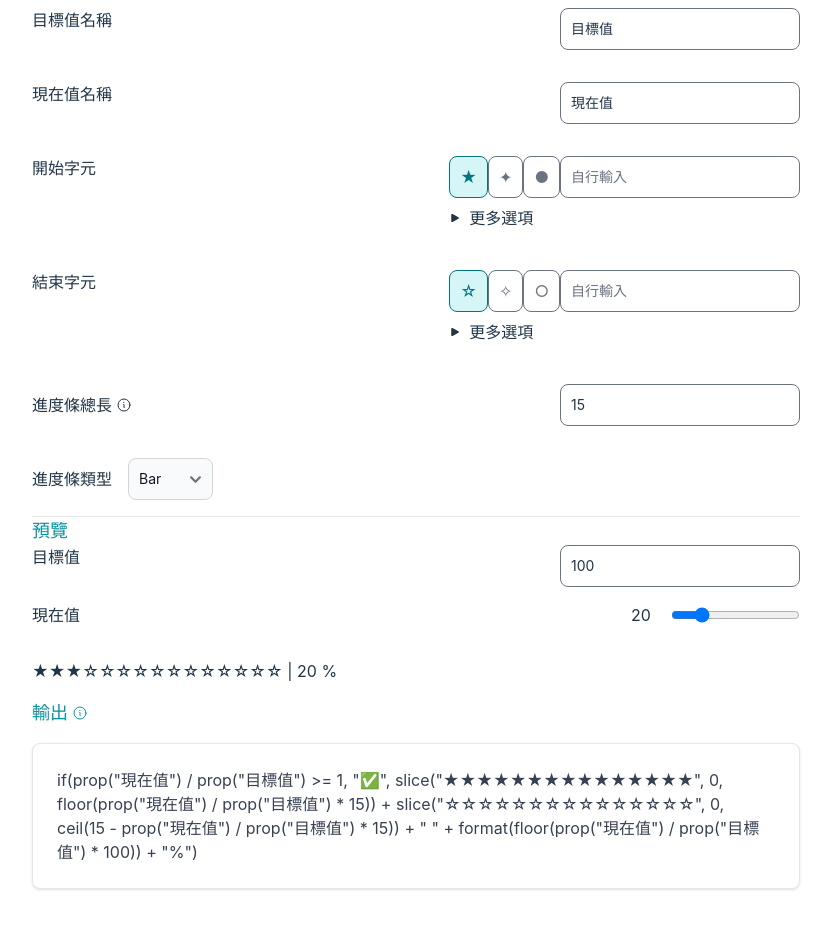
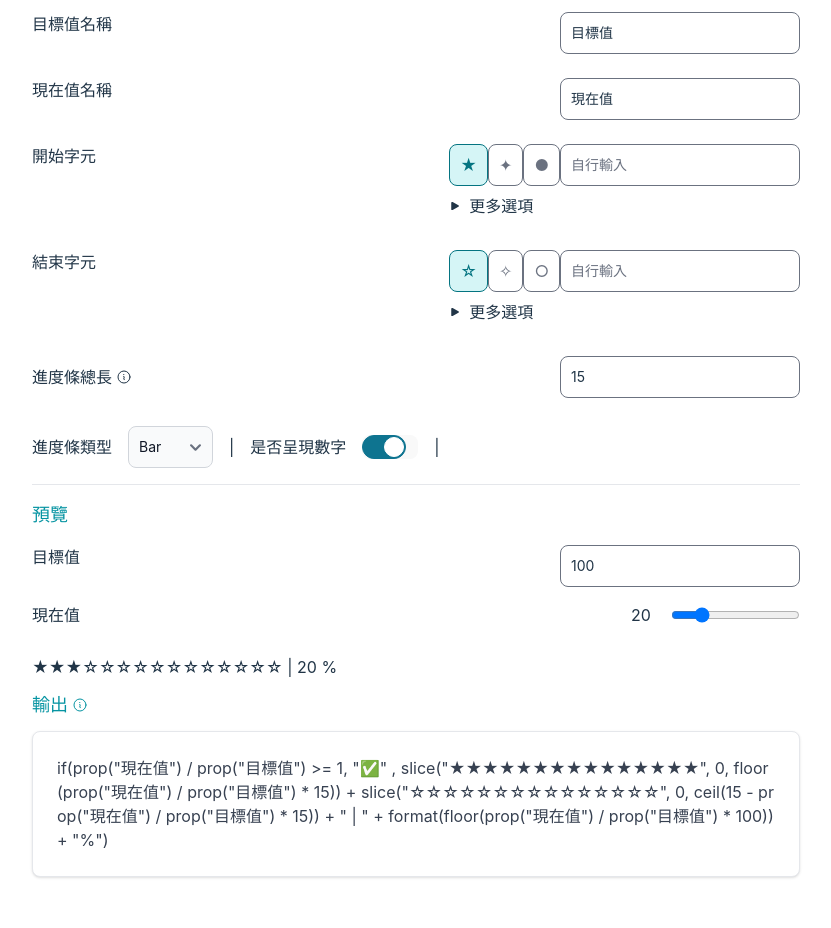
Before and after one commit to benben6515/notion-tool, a React (Vite) app: page / in a window 1280 px wide. Shown: the part 200-1128 px from the top of the page, without its empty margins (224-1055 px from the left). Built offline with nearby package versions, Linux system fonts and the light colour scheme.

Commit message:
feat: add progress bar type-slide

```diff
--- a/src/components/ProgressBar/ProgressBar.tsx
+++ b/src/components/ProgressBar/ProgressBar.tsx
@@ -3,14 +3,14 @@ import type { ChangeEvent, ChangeEventHandler } from 'react'
 import '../../i18n/config'
 import { useTranslation } from 'react-i18next'
 import type { CustomFlowbiteTheme } from 'flowbite-react'
-import { TextInput, Select } from 'flowbite-react'
+import { TextInput, Select, ToggleSwitch } from 'flowbite-react'
 
 import LabelTooltip from '../Tooltips/LabelTooltip'
 import TypeBar from './TypeBar'
 import TypeSlide from './TypeSlide'
 import type { TYPE_OPTIONS_MAP_TYPE } from './types'
 
-export const columClass = 'py-4 w-full flex justify-between space-x-4'
+export const columClass = 'py-3 w-full flex justify-between space-x-4'
 export const customTheme: CustomFlowbiteTheme['textInput'] = {
   field: {
     input: {
@@ -46,6 +46,7 @@ function App() {
   const [startChar, setStartChar] = useState('★')
   const [endChar, setEndChar] = useState('☆')
   const [type, setType] = useState(TYPE_OPTIONS[0])
+  const [isShowNumber, setIsShowNumber] = useState(true)
 
   const updateCurrentValueName = (e: ChangeEvent<HTMLInputElement>) => setCurrentValueName(e.target.value)
   const updateTotalValueName = (e: ChangeEvent<HTMLInputElement>) => setTotalValueName(e.target.value)
@@ -53,6 +54,7 @@ function App() {
   const updateStartChar = (e: ChangeEvent<HTMLInputElement>) => setStartChar(e.target.value)
   const updateEndChar = (e: ChangeEvent<HTMLInputElement>) => setEndChar(e.target.value)
   const updateType = (e: ChangeEvent<HTMLSelectElement>) => setType(e.target.value)
+  const updateIsShowNumber = (checked: boolean) => setIsShowNumber(checked)
 
   const [isStartCharListExpand, setIsStartCharListExpand] = useState(false)
   const [isEndCharListExpand, setIsEndCharListExpand] = useState(false)
@@ -72,6 +74,7 @@ function App() {
             endChar={endChar}
             currentValueName={currentValueName}
             totalValueName={totalValueName}
+            isShowNumber={isShowNumber}
           />
         )
       case TYPE_OPTIONS_MAP.slide.value:
@@ -82,6 +85,7 @@ function App() {
             endChar={endChar}
             currentValueName={currentValueName}
             totalValueName={totalValueName}
+            isShowNumber={isShowNumber}
           />
         )
       default:
@@ -143,7 +147,7 @@ function App() {
   return (
     <>
       <section className="w-full">
-        <h3 className="text-teal-500 text-2xl font-bold">{t('progressBar')}</h3>
+        <h3 className="text-teal-500 text-2xl font-bold pb-2">{t('progressBar')}</h3>
 
         <div className={columClass}>
           <label>{t('fields.totalValueName')}</label>
@@ -218,7 +222,7 @@ function App() {
           <TextInput theme={customTheme} type="number" value={progressLength} min="1" onChange={updateProgressLength} />
         </div>
 
-        <div className="py-4 w-full flex space-x-4">
+        <div className="py-4 w-full flex items-center space-x-4">
           <label className="flex items-center">
             <span>{t('fields.progressType')}</span>
           </label>
@@ -229,6 +233,12 @@ function App() {
               </option>
             ))}
           </Select>
+          <span> | </span>
+          <label className="flex items-center">
+            <span>{t('fields.isShowNumber')}</span>
+          </label>
+          <ToggleSwitch label={''} checked={isShowNumber} defaultChecked onChange={updateIsShowNumber} />
+          <span> | </span>
         </div>
 
         <hr />
--- a/src/components/ProgressBar/TypeBar.tsx
+++ b/src/components/ProgressBar/TypeBar.tsx
@@ -8,7 +8,14 @@ import LabelTooltip from '../Tooltips/LabelTooltip'
 import { columClass, customTheme } from './ProgressBar'
 import type { TypeBarPropsType } from './types'
 
-function TypeBar({ progressLength, startChar, endChar, currentValueName, totalValueName }: TypeBarPropsType) {
+function TypeBar({
+  progressLength,
+  startChar,
+  endChar,
+  currentValueName,
+  totalValueName,
+  isShowNumber,
+}: TypeBarPropsType) {
   const { t } = useTranslation()
   const { copyContent } = useCopy()
 
@@ -26,12 +33,16 @@ function TypeBar({ progressLength, startChar, endChar, currentValueName, totalVa
   useEffect(() => {
     const startString = Array(+progressLength).fill(startChar).join('')
     const endString = Array(+progressLength).fill(endChar).join('')
-    const text = `if(prop("${currentValueName}") / prop("${totalValueName}") >= 1, "✅", slice("${startString}", 0, floor(prop("${currentValueName}") / prop("${totalValueName}") * ${progressLength}))
+    let numberText = isShowNumber
+      ? `+ " | " + format(floor(prop("${currentValueName}") / prop("${totalValueName}") * 100)) + "%")`
+      : ')'
+    const text = `if(prop("${currentValueName}") / prop("${totalValueName}") >= 1, "✅"
+, slice("${startString}", 0, floor(prop("${currentValueName}") / prop("${totalValueName}") * ${progressLength}))
 + slice("${endString}", 0, ceil(${progressLength} - prop("${currentValueName}") / prop("${totalValueName}") * ${progressLength}))
-+ " " + format(floor(prop("${currentValueName}") / prop("${totalValueName}") * 100)) + "%")
+${numberText}
 `
     setTemplateText(text)
-  }, [progressLength, startChar, endChar, currentValueName, totalValueName])
+  }, [progressLength, startChar, endChar, currentValueName, totalValueName, isShowNumber])
 
   function mapValueToProgress() {
     if (+currentValue < 0) return
@@ -48,29 +59,24 @@ function TypeBar({ progressLength, startChar, endChar, currentValueName, totalVa
     return `${Math.floor((+currentValue / +totalValue) * 100)} %`
   }
 
-  async function onClickOutput() {
-    console.log('click')
-    await copyContent(templateText)
-  }
+  const onClickOutput = async () => await copyContent(templateText)
 
   return (
     <>
-      <div>
-        <div className="text-teal-500 text-lg font-bold">{t('fields.preview')}</div>
-      </div>
+      <div className="text-teal-500 text-lg font-bold py-4">{t('fields.preview')}</div>
       <div className="w-full flex justify-between space-x-4">
-        <label>{t('fields.totalValue')}</label>
+        <label>{totalValueName}</label>
         <TextInput theme={customTheme} type="number" value={totalValue} min="1" onChange={updateTotalValue} />
       </div>
       <div className="py-4 w-full flex justify-between space-x-4">
-        <label>{t('fields.currentValue')}</label>
+        <label>{currentValueName}</label>
         <span className="flex items-center">
           <span className="w-6 mx-4">{currentValue}</span>
           <input type="range" max={totalValue} min="0" step="1" value={currentValue} onChange={updateCurrentValue} />
         </span>
       </div>
       <div className={columClass}>
-        <div>
+        <div className="break-all">
           {mapValueToProgress()} | <span>{showValue()}</span>
         </div>
       </div>
@@ -84,7 +90,7 @@ function TypeBar({ progressLength, startChar, endChar, currentValueName, totalVa
           onClick={onClickOutput}
           className="block p-6 bg-white border border-gray-200 rounded-lg shadow hover:bg-gray-100 dark:bg-gray-800 dark:border-gray-700 dark:hover:bg-gray-700"
         >
-          <p className="font-normal text-gray-700 dark:text-gray-400 text-start">{templateText}</p>
+          <p className="font-normal text-gray-700 dark:text-gray-400 text-start break-all">{templateText}</p>
         </button>
       </div>
     </>
--- a/src/components/ProgressBar/TypeSlide.tsx
+++ b/src/components/ProgressBar/TypeSlide.tsx
@@ -6,17 +6,16 @@ import { useCopy } from '../../hooks/useCopy'
 import { TextInput } from 'flowbite-react'
 import LabelTooltip from '../Tooltips/LabelTooltip'
 import { columClass, customTheme } from './ProgressBar'
+import type { TypeBarPropsType } from './types'
 
-interface TypeBarPropsType {
-  progressLength: string
-  startChar: string
-  endChar: string
-  currentValueName: string
-  totalValueName: string
-}
-
-// TODO add slide type
-function TypeSlide({ progressLength, startChar, endChar, currentValueName, totalValueName }: TypeBarPropsType) {
+function TypeSlide({
+  progressLength,
+  startChar,
+  endChar,
+  currentValueName,
+  totalValueName,
+  isShowNumber,
+}: TypeBarPropsType) {
   const { t } = useTranslation()
   const { copyContent } = useCopy()
 
@@ -33,13 +32,17 @@ function TypeSlide({ progressLength, startChar, endChar, currentValueName, total
 
   useEffect(() => {
     const startString = Array(+progressLength).fill(startChar).join('')
-    const endString = Array(+progressLength).fill(endChar).join('')
-    const text = `if(prop("${currentValueName}") / prop("${totalValueName}") >= 1, "✅", slice("${startString}", 0, floor(prop("${currentValueName}") / prop("${totalValueName}") * ${progressLength}))
-+ slice("${endString}", 0, ceil(${progressLength} - prop("${currentValueName}") / prop("${totalValueName}") * ${progressLength}))
-+ " " + format(floor(prop("${currentValueName}") / prop("${totalValueName}") * 100)) + "%")
+    let numberText = isShowNumber
+      ? `+ " | " + format(floor(prop("${currentValueName}") / prop("${totalValueName}") * 100)) + "%")`
+      : ')'
+    const text = `if(prop("${currentValueName}") / prop("${totalValueName}") >= 1, "✅"
+, slice("${startString}", 0, floor(prop("${currentValueName}") / prop("${totalValueName}") * ${progressLength}))
++ "${endChar}"
++ slice("${startString}", 1, ceil(${progressLength} - prop("${currentValueName}") / prop("${totalValueName}") * ${progressLength}))
+${numberText}
 `
     setTemplateText(text)
-  }, [progressLength, startChar, endChar, currentValueName, totalValueName])
+  }, [progressLength, startChar, endChar, currentValueName, totalValueName, isShowNumber])
 
   function mapValueToProgress() {
     if (+currentValue < 0) return
@@ -47,7 +50,9 @@ function TypeSlide({ progressLength, startChar, endChar, currentValueName, total
     const startCount = Math.floor((+currentValue / +totalValue) * +progressLength)
     const endCount = +progressLength - +startCount
     if (startCount < 0 || endCount < 0) return
-    return `${Array(startCount).fill(startChar).join('')}${Array(endCount).fill(endChar).join('')}`
+    const charArray = Array(+progressLength).fill(startChar)
+    charArray.splice(startCount, 1, endChar)
+    return `${charArray.join('')}`
   }
 
   function showValue() {
@@ -56,22 +61,17 @@ function TypeSlide({ progressLength, startChar, endChar, currentValueName, total
     return `${Math.floor((+currentValue / +totalValue) * 100)} %`
   }
 
-  async function onClickOutput() {
-    console.log('click')
-    await copyContent(templateText)
-  }
+  const onClickOutput = async () => await copyContent(templateText)
 
   return (
     <>
-      <div>
-        <div className="text-teal-500 text-lg font-bold">{t('fields.preview')}</div>
-      </div>
+      <div className="text-teal-500 text-lg font-bold py-4">{t('fields.preview')}</div>
       <div className="w-full flex justify-between space-x-4">
-        <label>{t('fields.totalValue')}</label>
+        <label>{totalValueName}</label>
         <TextInput theme={customTheme} type="number" value={totalValue} min="1" onChange={updateTotalValue} />
       </div>
       <div className="py-4 w-full flex justify-between space-x-4">
-        <label>{t('fields.currentValue')}</label>
+        <label>{currentValueName}</label>
         <span className="flex items-center">
           <span className="w-6 mx-4">{currentValue}</span>
           <input type="range" max={totalValue} min="0" step="1" value={currentValue} onChange={updateCurrentValue} />
--- a/src/components/ProgressBar/types.ts
+++ b/src/components/ProgressBar/types.ts
@@ -4,6 +4,7 @@ export type TypeBarPropsType = {
   endChar: string
   currentValueName: string
   totalValueName: string
+  isShowNumber: boolean
 }
 
 export type TYPE_OPTIONS_MAP_TYPE = {
--- a/src/components/Toast/ToastDanger.tsx
+++ b/src/components/Toast/ToastDanger.tsx
@@ -5,7 +5,7 @@ function ToastDanger(i18nKey: string) {
   return (
     <div
       id={id}
-      className="hidden w-[300px] p-4 mb-4 text-sm text-red-800 border border-red-300 rounded-lg bg-red-50 dark:bg-gray-800 dark:text-red-400 dark:border-red-800"
+      className="hidden w-[300px] p-4 mb-4 text-sm text-red-800 border border-red-300 rounded-lg bg-red-50 dark:bg-gray-800 dark:text-red-400 dark:border-red-800 z-10"
       role="alert"
     >
       <div>
--- a/src/components/Toast/ToastSuccess.tsx
+++ b/src/components/Toast/ToastSuccess.tsx
@@ -6,7 +6,7 @@ function ToastSuccess(i18nKey: string) {
   return (
     <div
       id={id}
-      className="hidden w-[300px] p-4 mb-4 text-sm text-green-800 border border-green-300 rounded-lg bg-green-50 dark:bg-gray-800 dark:text-green-400 dark:border-green-800"
+      className="hidden w-[300px] p-4 mb-4 text-sm text-green-800 border border-green-300 rounded-lg bg-green-50 dark:bg-gray-800 dark:text-green-400 dark:border-green-800 z-10"
       role="alert"
     >
       <div>
--- a/src/i18n/en.json
+++ b/src/i18n/en.json
@@ -1,5 +1,5 @@
 {
-  "progressBar": "Progress Bar",
+  "progressBar": "Notion Progress Maker",
   "translateSwitch": "中文",
   "description": {
     "part1": "This is a simple example.",
@@ -12,6 +12,7 @@
     "currentValueName": "Current value name",
     "startChar": "Start char",
     "endChar": "End char",
+    "isShowNumber": "Show number",
     "progressType": "Progress type",
     "progressLength": "Progress length",
     "progressLengthTip": "Impact on Progress Bar Granularity: The current progress is displayed in a more detailed manner.",
--- a/src/i18n/zh_TW.json
+++ b/src/i18n/zh_TW.json
@@ -1,5 +1,5 @@
 {
-  "progressBar": "進度條",
+  "progressBar": "進度條產生器",
   "translateSwitch": "English",
   "description": {
     "part1": "範例範例",
@@ -12,6 +12,7 @@
     "currentValueName": "現在值名稱",
     "startChar": "開始字元",
     "endChar": "結束字元",
+    "isShowNumber": "是否呈現數字",
     "progressType": "進度條類型",
     "progressLength": "進度條總長",
     "progressLengthTip": "影響進度條細緻度：當前進度顯示較為精細",
```
Also changed, not shown: src/App.tsx (+6 -6 lines).
